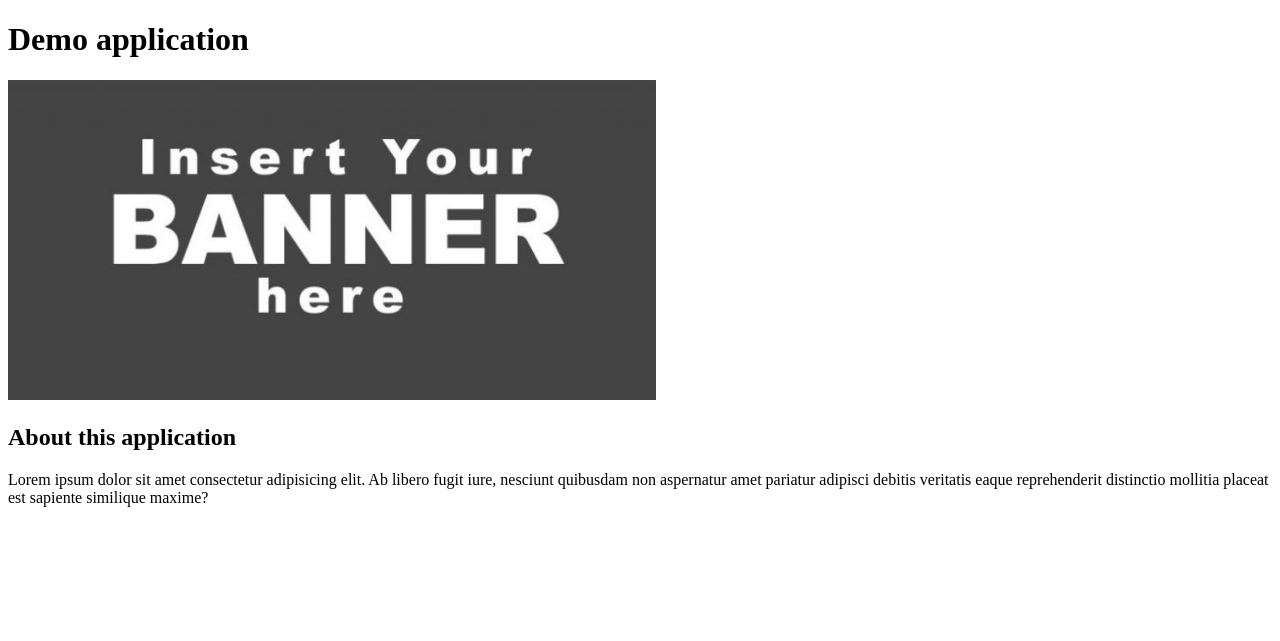
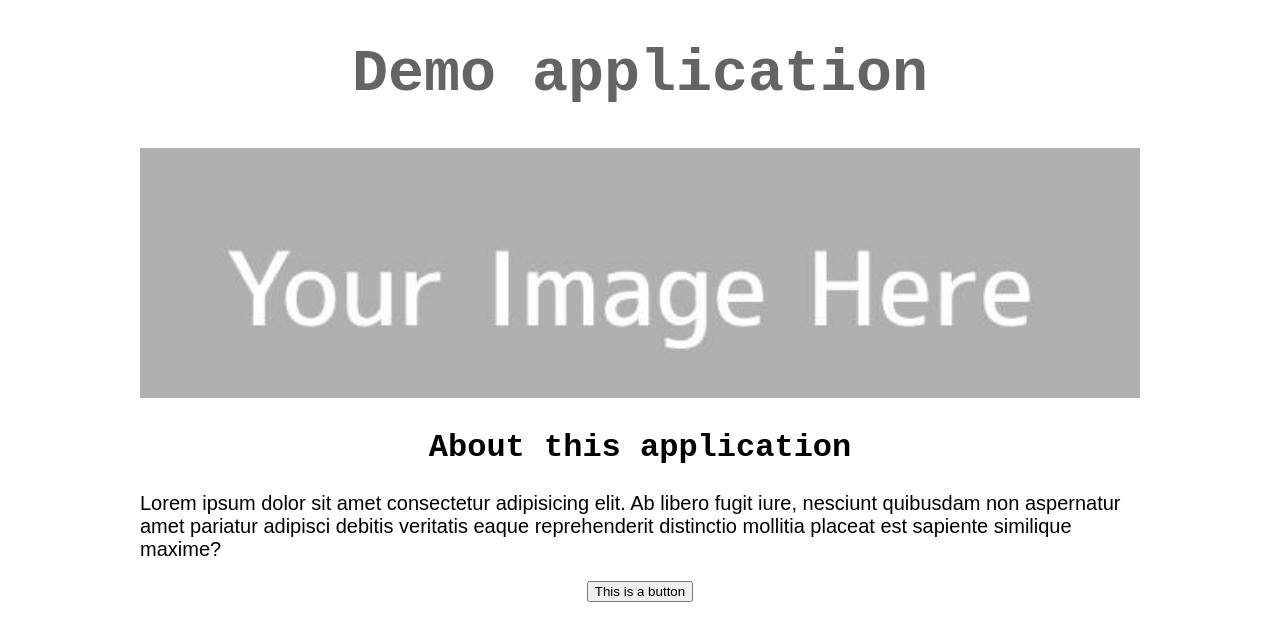
Before and after one commit to stautisabela/dynamic-db-driven-app, a Flask app: page / in a window 1280 px wide. Shown: the top 641 px of the page. Run offline with Flask 3, Linux system fonts and the light colour scheme.

Commit message:
added basic styling to html

```diff
--- a/templates/home.html
+++ b/templates/home.html
@@ -2,12 +2,50 @@
 <html>
     <head>
         <title>Demo application</title>
+        <style>
+            #container{
+                max-width: 1000px;
+                margin:0 auto;
+            }
+
+            h1{
+                font-size:60px;
+                font-family: 'Courier New', Courier, monospace;
+                font-weight: bold;
+                color: rgb(100, 100, 100);
+                text-align: center;
+            }
+
+            #banner{
+                width: 100%;
+                height: 250px;
+                object-fit: cover;
+            }
+
+            h2{
+                font-size:32px;
+                font-family: 'Courier New', Courier, monospace;
+                text-align: center;
+            }
+
+            .bodytext{
+                font-size: 20px;
+                font-family: sans-serif;
+            }
+
+        </style>
     </head>
     <body>
-        <h1>Demo application</h1>
-        <img src="/static/img/banner.jpeg" height="320px">
+        <div id="container">
+            <h1>Demo application</h1>
+            <img id="banner" src="/static/img/banner.jpeg">
 
-        <h2>About this application</h2>
-        <p>Lorem ipsum dolor sit amet consectetur adipisicing elit. Ab libero fugit iure, nesciunt quibusdam non aspernatur amet pariatur adipisci debitis veritatis eaque reprehenderit distinctio mollitia placeat est sapiente similique maxime?</p>
+            <h2>About this application</h2>
+            <p class="bodytext">Lorem ipsum dolor sit amet consectetur adipisicing elit. Ab libero fugit iure, nesciunt quibusdam non aspernatur amet pariatur adipisci debitis veritatis eaque reprehenderit distinctio mollitia placeat est sapiente similique maxime?</p>
+
+            <div style="text-align:center">
+                <button id="button">This is a button</button>
+            </div>
+        </div>
     </body>
 </html>
```
Also changed, not shown: static/img/banner.jpeg.
